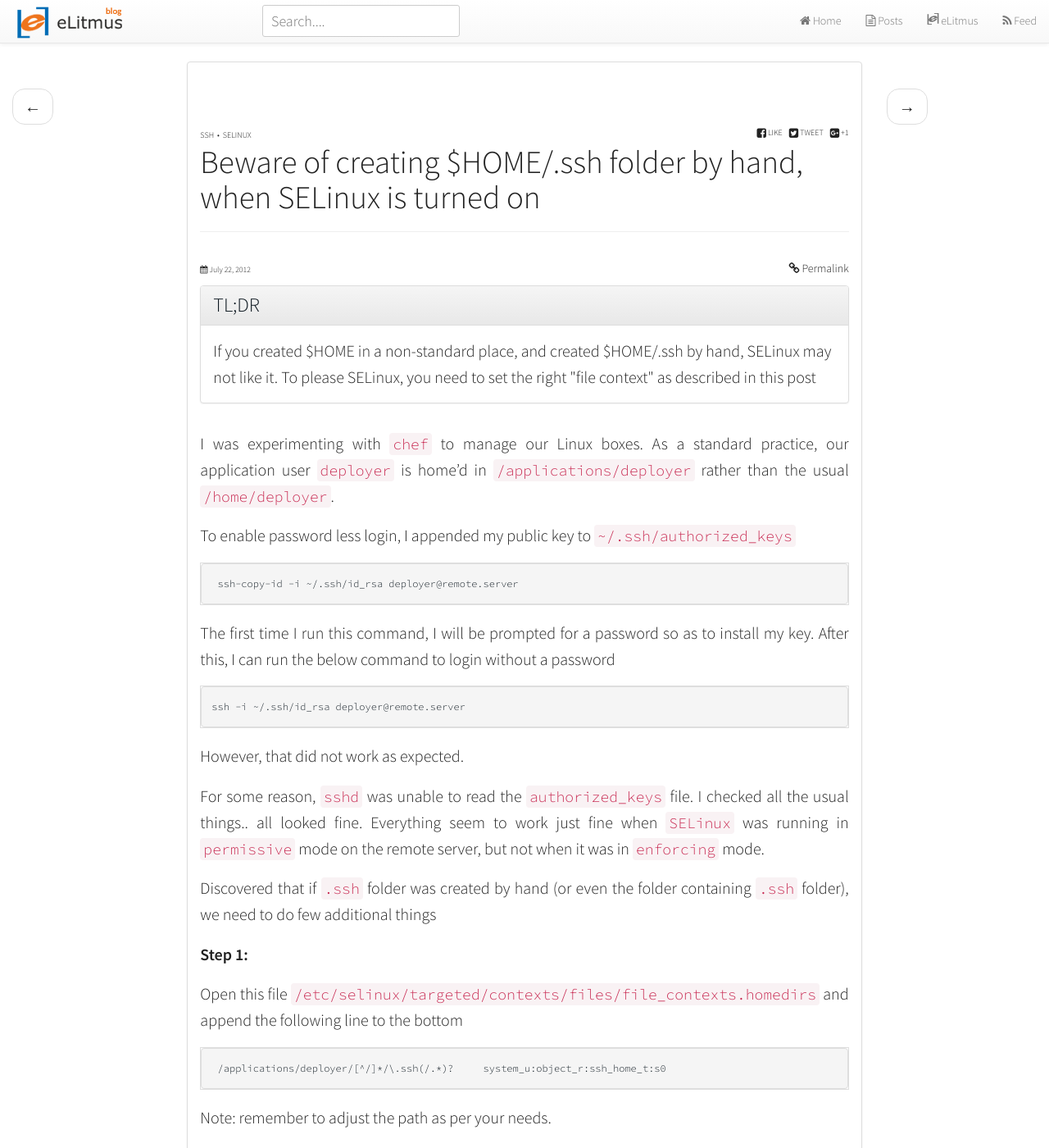
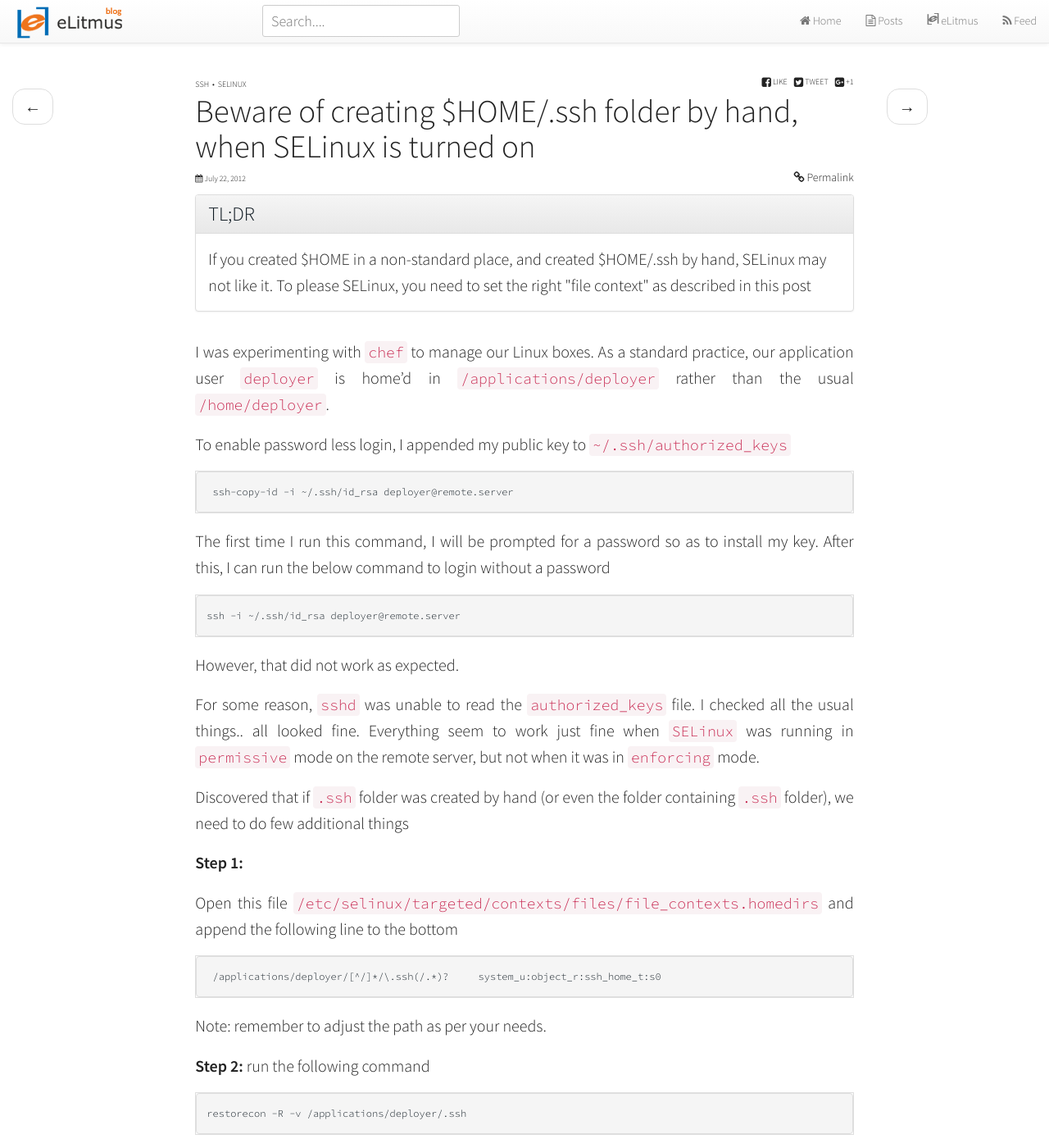
Before and after one commit to shubham9411/blog, a Jekyll site: the page built from _posts/2012-07-22-beware-of-creating-ssh-folder-by-hand-when-selinux-is-turned-on.md, in a window 1280 px wide and 1400 px high. Shown: the whole window at 82% size. Built offline with Jekyll 4.4.1, drawn with Linux system fonts in a browser that asks for light colours; nearby versions of some CDN libraries; some web fonts are replaced.

Commit message:
removed panel, but added padding, realized that need to add padding to the inside element, reduced marginal css class

```diff
--- a/_layouts/page.html
+++ b/_layouts/page.html
@@ -32,8 +32,8 @@
       <div class="col-md-2">
         {% include sidebar.html %}
       </div>
-      <div class="col-md-8 marginal">
-        <div class="post-content-justify">
+      <div class="col-md-8">
+        <div class="post-content-justify marginal">
           {{ content }}
         </div>
       </div><!-- /.entry-content -->
--- a/_layouts/post.html
+++ b/_layouts/post.html
@@ -22,12 +22,11 @@
       <div class="col-md-8">
 
 
-        <div id="main" role="main" class="panel panel-default">
-          <div class="panel-body">
+        <div id="main" role="main" class="marginal">
           <article class="hentry">
             {% if page.image.feature %}<img src="{{ site.url }}{{ site.baseurl }}/images/{{ page.image.feature }}" class="entry-feature-image" alt="{{ page.title }}" {% if site.logo == null %}style="margin-top:0;"{% endif %}>{% if page.image.credit %}<p class="image-credit">Photo Credit: <a href="{{ page.image.creditlink }}">{{ page.image.credit }}</a>{% endif %}{% endif %}
-            <div class="page-header">
-              <header class="entry-header">
+            <div >
+              <header>
                 <span class="entry-tags">
                   {% for tag in page.tags %}
                     <a href="{{ site.url }}{{ site.baseurl }}/tags/#{{ tag | cgi_encode }}" title="Pages tagged {{ tag }}">{{ tag }}</a>
@@ -106,25 +105,16 @@
                 {% endif %}
               </div><!-- /.entry-content -->
             </div><!-- /.entry-wrapper -->
-            <nav class="navbar nav-justified" role="navigation">
-              <ul class="pager">
-                {% if page.previous %}
-                  <li class="previous"><a href="{{ site.url }}{{ site.baseurl }}{{ page.previous.url }}" title="{{ page.previous.title }}">&larr; </a></li>
-                {% endif %}
-                {% if page.next %}
-                  <li class="next"><a href="{{ site.url }}{{ site.baseurl }}{{ page.next.url }}" title="{{ page.next.title }}"> &rarr;</a></li>
-                {% endif %}
-              </ul>
-            </nav>
+
           </article>
-        </div>
+
         </div><!-- /#main -->
 
       <!--/col-md-2 -->
       <div class="col-md-2">
         <ul class="pager affix">
           {% if page.next %}
-            <li class="next  pull-right"><a href="{{ site.url }}{{ site.baseurl }}{{ page.next.url }}" title="{{ page.next.title }}"> &rarr;</a></li>
+            <li class="next"><a href="{{ site.url }}{{ site.baseurl }}{{ page.next.url }}" title="{{ page.next.title }}"> &rarr;</a></li>
           {% endif %}
         </ul>
       </div>
--- a/assets/css/customize.css
+++ b/assets/css/customize.css
@@ -51,7 +51,7 @@ body { padding-top: 70px; }
 }
 
 .marginal {
-  padding: 0px 14px 0px 14px;
+  padding: 0px 10px 0px 10px;
 }
 
 .entry-title-summary, .no-padding {
```
